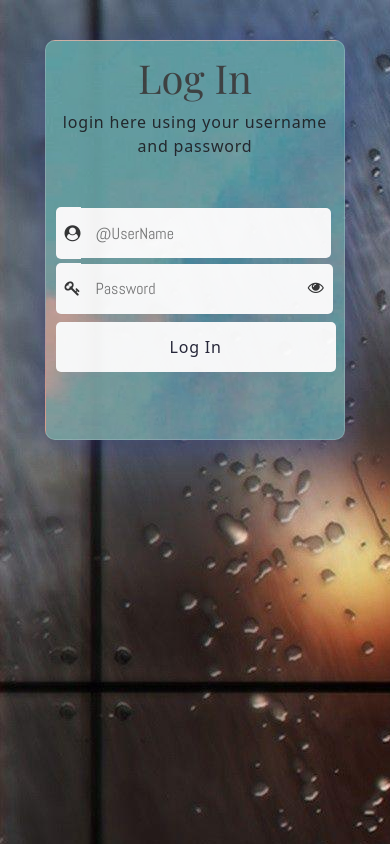
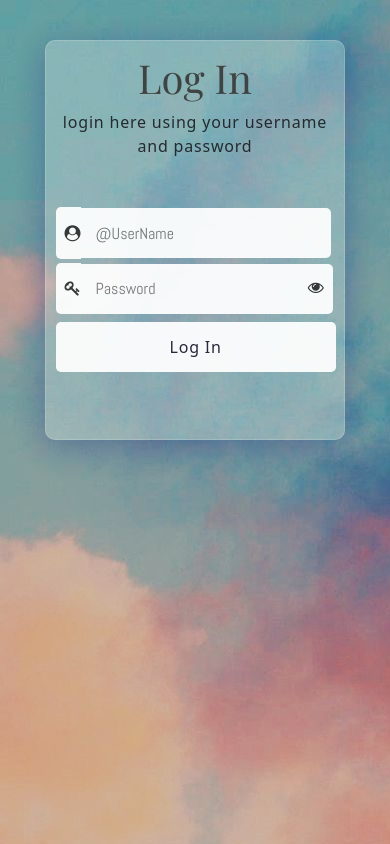
Before and after one commit to KanithiSubramanyam/personal-notepad, a React (Create React App) app: page / in a window 390 px wide. Built offline with nearby package versions, Linux system fonts and the light colour scheme; a web font is replaced by a local one.

Commit message:
wallepaper changed

```diff
--- a/src/App.css
+++ b/src/App.css
@@ -15,7 +15,7 @@ body {
     font-family: 'Vibur', cursive;
     font-family: 'Book Antiqa';
 
-opacity: .95;
+    opacity: .95;
 }
 
 form {
@@ -34,14 +34,15 @@ form {
     border-radius: 10px;
     border: 1px solid rgba( 255, 255, 255, 0.18 );
 }
-@media screen and (max-width: 430px) {
+@media screen and (max-width: 530px) {
   form{
     margin-top: 40px;
     min-height: 400px;
     width: 300px;
+  }
+  body {
     background-image: url('./images/Wallpaper.jpg');
-
-  }
+ }
 }
 form .con {
     display: -webkit-flex;
```
